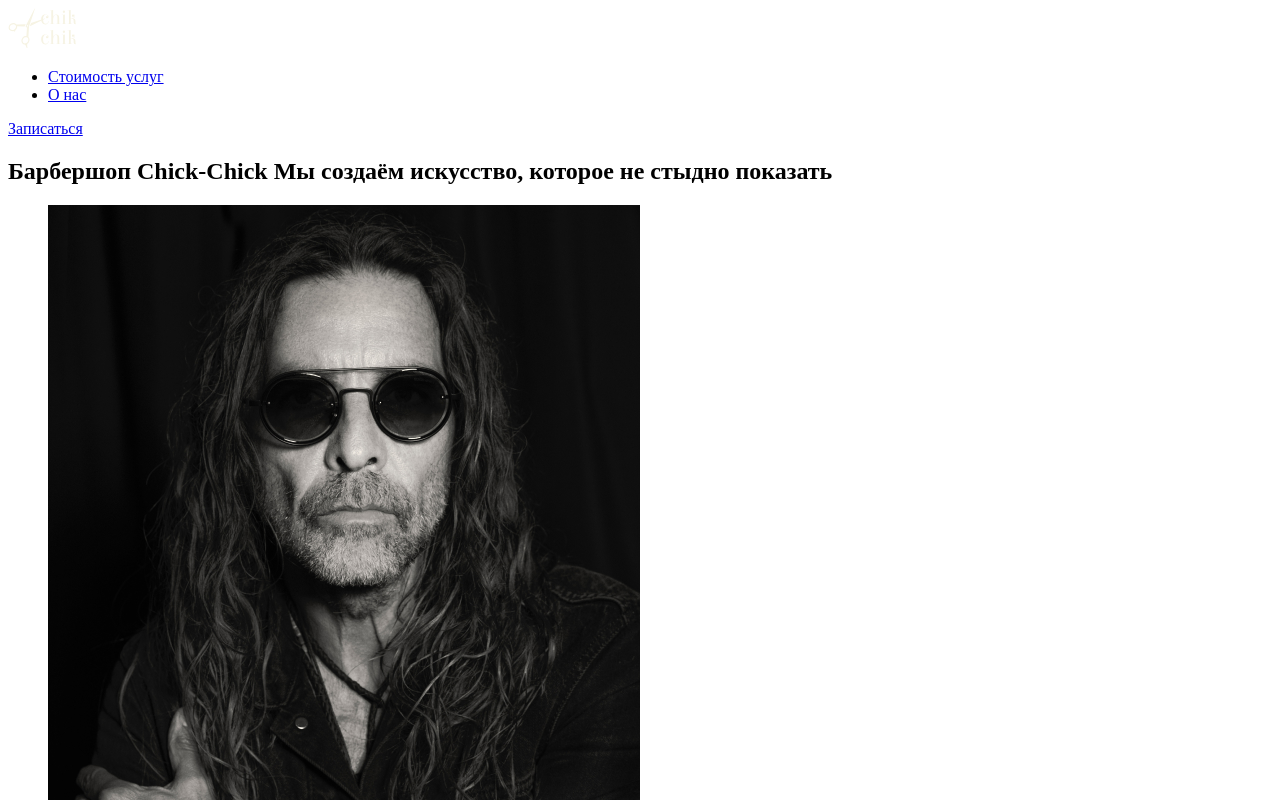
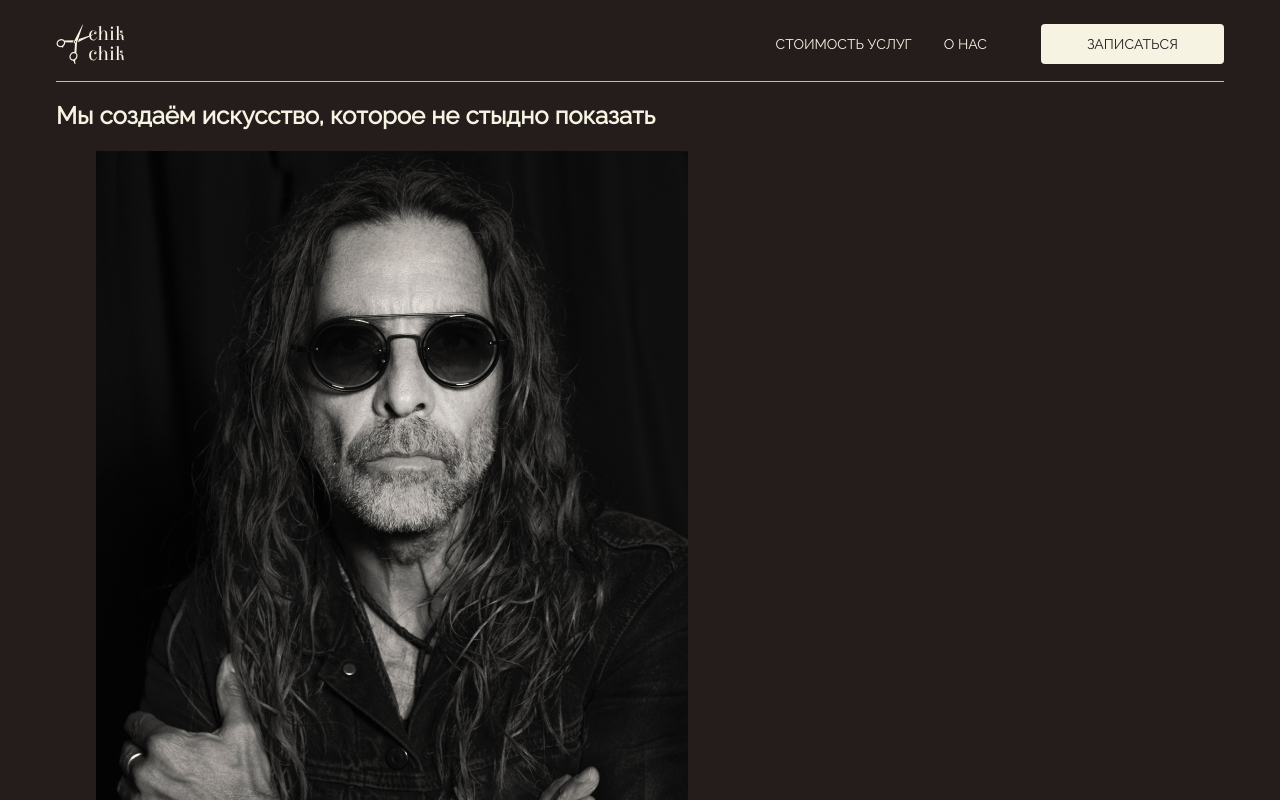
Before and after one commit to yakovlevadv96/chik-chik, a plain HTML site: page index.html in a window 1280 px wide. Shown: the top 800 px of the page. Drawn offline with Linux system fonts and the light colour scheme.

Commit message:
Made CSS for header block

```diff
--- /dev/null
+++ b/css/index.css
@@ -0,0 +1,116 @@
+@font-face {
+  font-family: Raleway;
+  font-style: normal;
+  font-weight: 400;
+  src: url('../fonts/raleway-v28-latin_cyrillic-regular.woff2') format('woff2'),
+       url('../fonts/raleway-v28-latin_cyrillic-regular.woff') format('woff');
+}
+
+html {
+  box-sizing: border-box;
+}
+
+*, *::after, *::before {
+  box-sizing: inherit;
+}
+
+body {
+  min-width: 320px;
+  font-family: Raleway, sans-serif;
+  font-size: 16px;
+  font-weight: 400;
+  line-height: 1.2;
+  background: #241D1C;
+  color: #F6F3E3
+}
+
+img {
+  max-width: 100%;
+  height: auto;
+}
+
+.visually-hidden {
+  position: fixed;
+  transform: scale(0);
+}
+
+.container {
+  max-width: 1312px;
+  padding: 0 48px;
+  margin: 0 auto;
+}
+
+.header__container {
+  padding-top: 16px;
+  padding-bottom: 17px;
+  border-bottom: 1px solid #BFBDB2;
+  display: flex;
+  align-items: center;
+  justify-content: space-between;
+}
+
+.header__navigation {
+  flex-grow: 1;
+  display: flex;
+  justify-content: flex-end;
+  margin-right: 54px;
+}
+
+.navigation__list {
+  margin: 0;
+  padding: 0;
+  list-style: none;
+  display: flex;
+  align-items: center;
+  gap: 32px;
+}
+
+.navigation__link {
+  color: inherit;
+  text-decoration: none;
+  font-size: 14px;
+  line-height: 100%;
+  text-transform: uppercase;
+}
+
+.main-link {
+  display: inline-block;
+  border-radius: 4px;
+  padding: 13px 46px;
+  font-size: 14px;
+  line-height: 100%;
+  text-transform: uppercase;
+  text-decoration: none;
+  color: #241D1C;
+  background: #F6F3E3;
+  cursor: pointer;
+}
+
+.main-link:hover:not(:disabled) {
+  background: #EFE7BE;
+}
+
+.main-link:focus-visible {
+  outline: 1px solid #FFFFFF;
+}
+
+.main-link:disabled {
+  opacity: 0.4;
+}
+
+@media (max-width: 768px) {
+  .header__navigation {
+    display: none;
+  }
+}
+
+@media (max-width: 540px) {
+  .container {
+    padding: 0 24px;
+  }
+
+  .main-link {
+    padding: 10px 24px;
+    font-size: 12px;
+  }
+}
--- a/index.html
+++ b/index.html
@@ -5,10 +5,13 @@
   <meta http-equiv="X-UA-Compatible" content="IE=edge">
   <meta name="viewport" content="width=device-width, initial-scale=1.0">
   <title>Chik-Chik</title>
+  <link rel="stylesheet" href="css/index.css">
 </head>
 <body>
   <header class="header">
-    <div class="container">
+    <div class="container ">
+      <div class="header__container">
+
         <img class="header__logo" src="/images/logo.svg" alt="Логотив барбершоп Chik-Chik">
 
         <nav class="header__navigation navigation">
@@ -23,6 +26,7 @@
         </nav>
 
         <a href="#reserve" class="header__link main-link">Записаться</a>
+      </div>
     </div>
   </header>
 
@@ -298,7 +302,7 @@
               </fieldset>
             </fieldset>
           </div>
-          <button class="reserve__btn main-link">Записаться</button>
+          <button class="reserve__btn main-link" disabled>Записаться</button>
         </form>
       </div>
     </section>
```
Also changed, not shown: fonts/raleway-v28-latin_cyrillic-regular.woff (added), fonts/raleway-v28-latin_cyrillic-regular.woff2 (added). Lines whose indentation alone changed are shown as unchanged.
